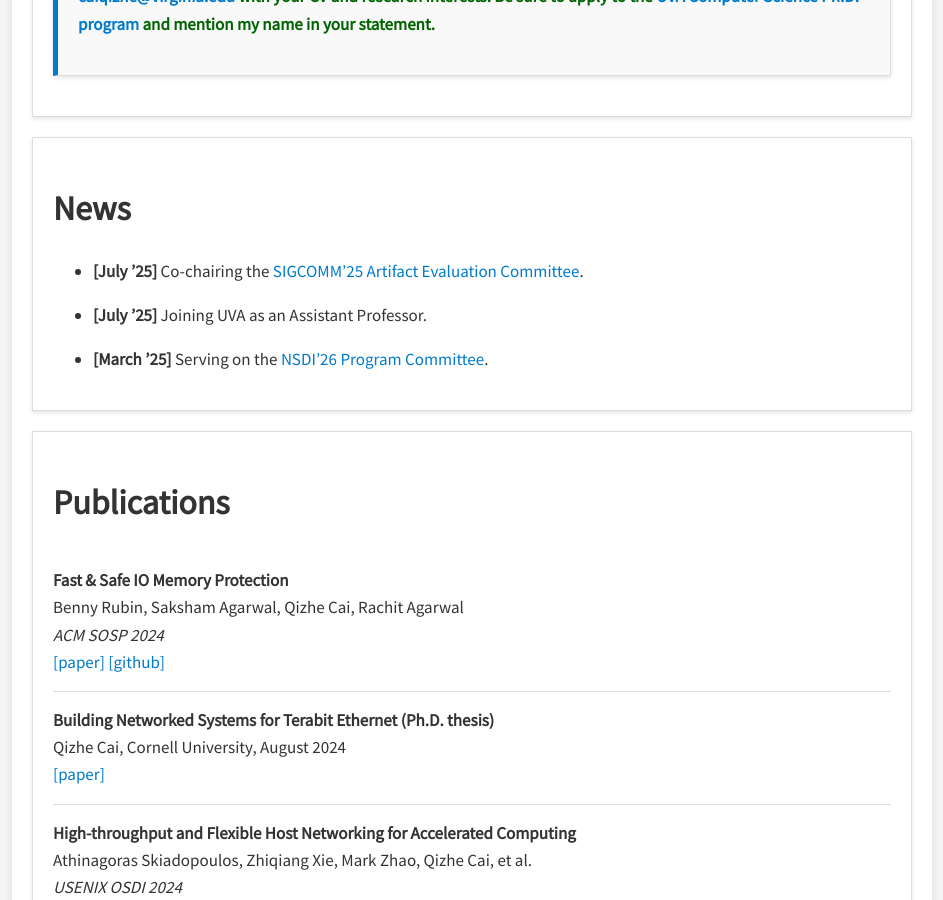
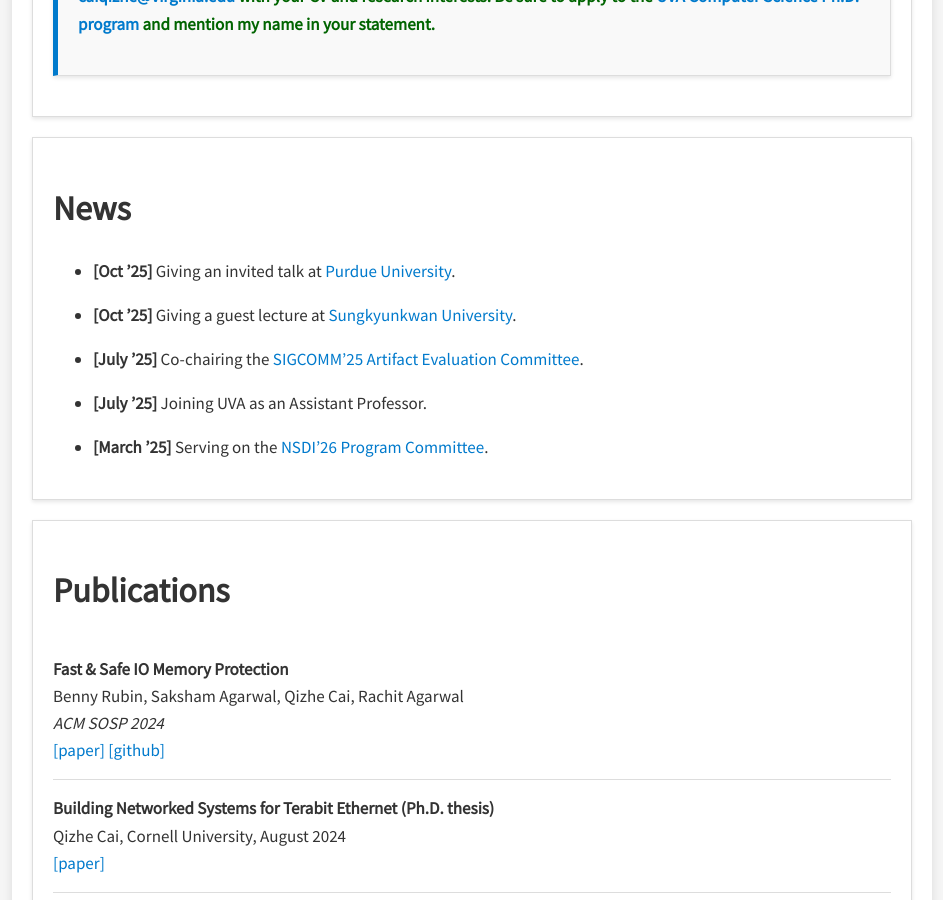
Before and after one commit to qizhe/qizhe.github.io, a Jekyll site: the page built from index.md, in a window 1280 px wide and 900 px high, scrolled down 539 px. Shown: the whole window, without its empty margins (288-1231 px from the left). Built offline with Jekyll 4.4.1, drawn with Linux system fonts in a browser that asks for light colours.

Commit message:
Update the website

```diff
--- a/index.md
+++ b/index.md
@@ -17,6 +17,8 @@ title: Home
 <div class="box">
   <h1 id="news">News</h1>
   <ul>
+   <li><p><strong>[Oct ’25]</strong> Giving an invited talk at <a href="https://gitlab.com/purnet-lab/purnet-lab.gitlab.io/-/wikis/Weekly-Seminar">Purdue University</a>.</p></li>
+    <li><p><strong>[Oct ’25]</strong> Giving a guest lecture at <a href="https://www.skku.edu/eng/index.do">Sungkyunkwan University</a>.</p></li>
     <li><p><strong>[July ’25]</strong> Co-chairing the <a href="https://conferences.sigcomm.org/sigcomm/2025/">SIGCOMM’25 Artifact Evaluation Committee</a>.</p></li>
     <li><p><strong>[July ’25]</strong> Joining UVA as an Assistant Professor.</p></li>
     <li><p><strong>[March ’25]</strong> Serving on the <a href="https://www.usenix.org/conference/nsdi26#venue">NSDI’26 Program Committee</a>.</p></li>
```
